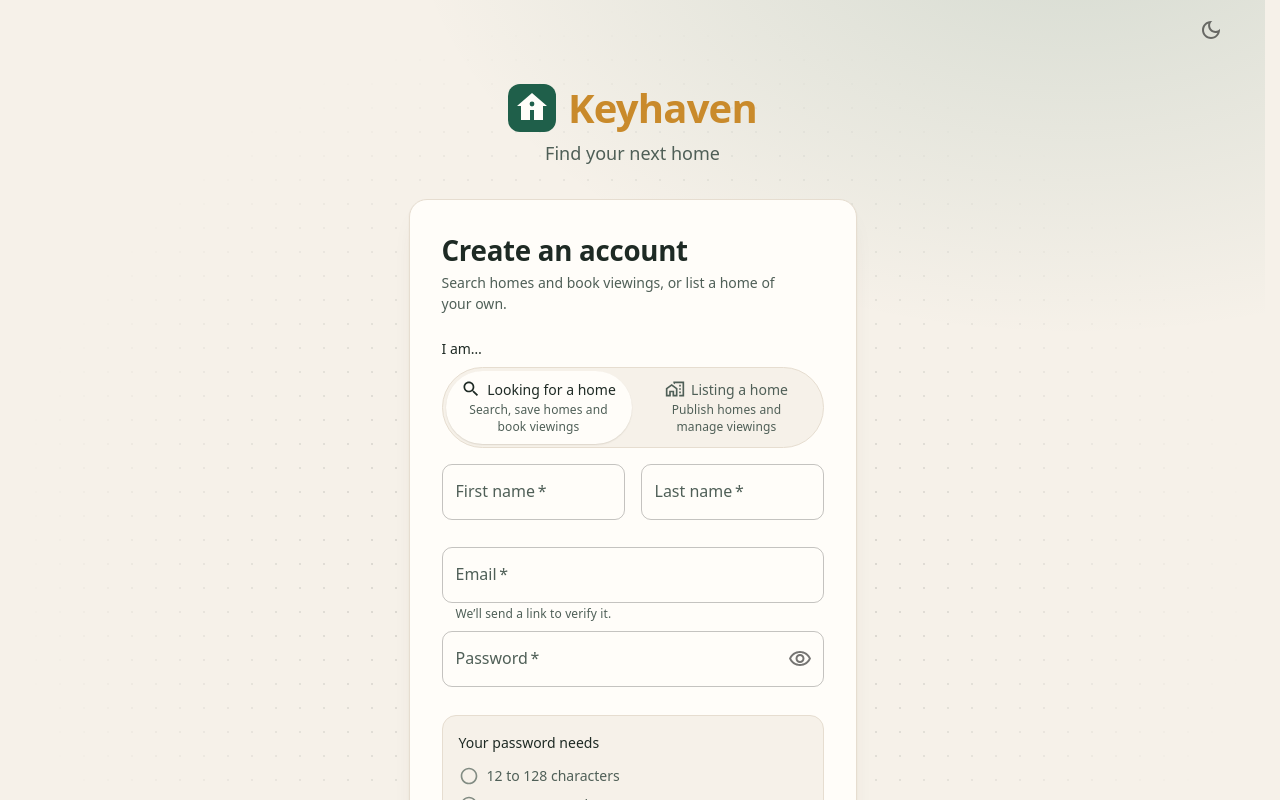
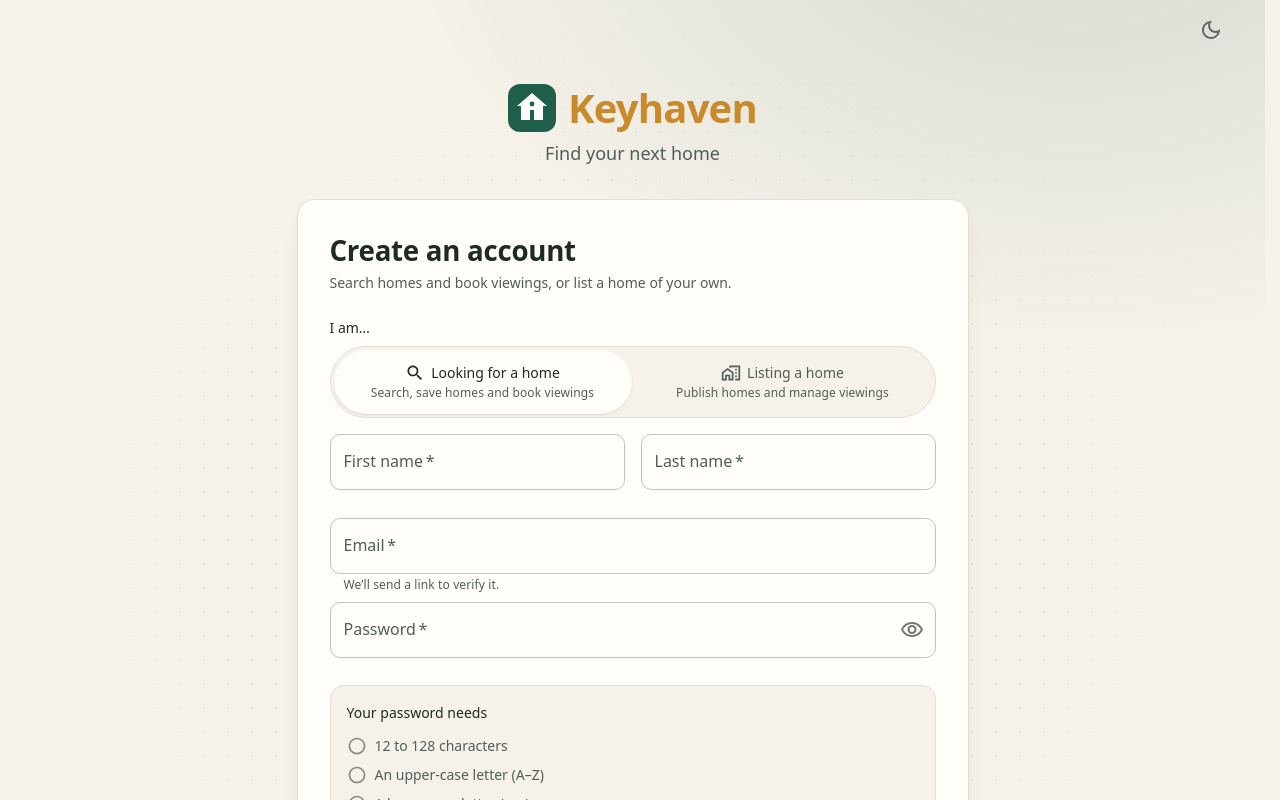
Before and after one commit to dberchiyan/keyhaven, a React (Vite) app in the folder frontend/: page /signup in a window 1280 px wide. Shown: the top 800 px of the page. Built offline with nearby package versions, Linux system fonts and the light colour scheme; no server answers.

Commit message:
feat(auth): the sign-up card is half as wide again; sign-in keeps its width

```diff
--- a/frontend/src/features/auth/components/AuthCard.tsx
+++ b/frontend/src/features/auth/components/AuthCard.tsx
@@ -1,6 +1,7 @@
 import Card from '@mui/material/Card';
 import CardContent from '@mui/material/CardContent';
 import Typography from '@mui/material/Typography';
+import { cn } from '@/shared/lib/cn';
 import type { ReactNode, Ref } from 'react';
 import { BrandLogo } from './BrandLogo';
 import { PageShell } from './PageShell';
@@ -15,14 +16,29 @@ export interface AuthCardProps {
   footer?: ReactNode;
   /** Something beside the card on wide screens (the sign-in page's preview). */
   aside?: ReactNode;
+  /** `wide`: half as wide again — the sign-up form has two columns and the password rules. */
+  width?: 'default' | 'wide';
 }
 
 /** The signed-out screens' frame: brand, one card, a footer line. */
-export function AuthCard({ headingRef, title, subtitle, children, footer, aside }: AuthCardProps) {
+export function AuthCard({
+  headingRef,
+  title,
+  subtitle,
+  children,
+  footer,
+  aside,
+  width = 'default',
+}: AuthCardProps) {
   return (
     <PageShell className="items-center justify-center px-4 py-8 md:px-8">
       <div className="flex w-full max-w-7xl items-center justify-center gap-12 lg:items-stretch xl:gap-20">
-        <div className="flex w-full max-w-md shrink-0 flex-col gap-8">
+        <div
+          className={cn(
+            'flex w-full shrink-0 flex-col gap-8',
+            width === 'wide' ? 'max-w-2xl' : 'max-w-md',
+          )}
+        >
           <BrandLogo />
           <Card variant="outlined">
             <CardContent className="flex flex-col gap-6 p-6 sm:p-8">
--- a/frontend/src/features/auth/pages/SignupPage.tsx
+++ b/frontend/src/features/auth/pages/SignupPage.tsx
@@ -25,6 +25,7 @@ export default function SignupPage() {
 
   return (
     <AuthCard
+      width="wide"
       headingRef={headingRef}
       title={t('signup.title')}
       subtitle={t('signup.subtitle')}
```
